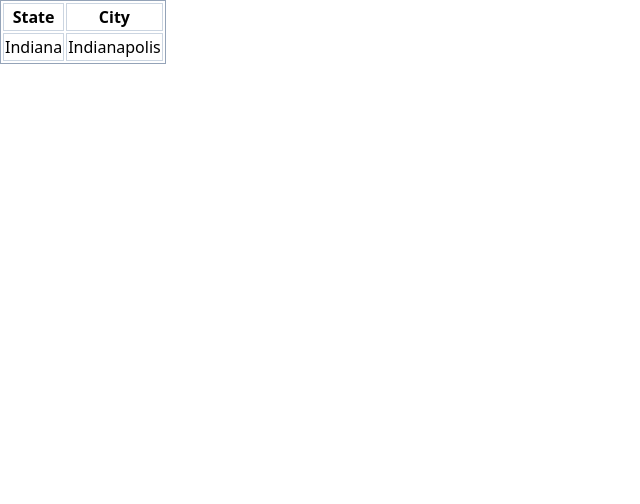
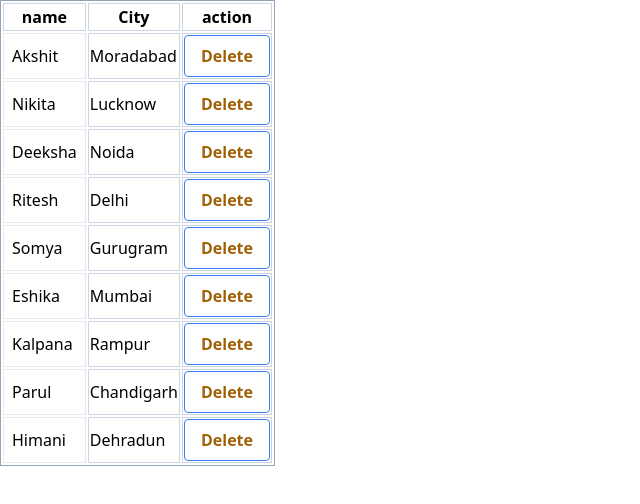
Before and after one commit to mohasaket/todos, a React (Vite) app: page / in a window 1280 px wide. Shown: the top 504 px of the page, without its empty margins (0-640 px from the left). Built offline with nearby package versions, Linux system fonts and the light colour scheme.

Commit message:
deleteItem and create table

```diff
--- a/src/App.tsx
+++ b/src/App.tsx
@@ -1,8 +1,8 @@
-import TableData from "./components/tableData";
+import TableAddressData from "./components/TableAddressData";
 import "./jsons/address";
 
 function App() {
-  return <TableData />;
+  return <TableAddressData />;
 }
 
 export default App;
--- /dev/null
+++ b/src/components/TableAddressData.tsx
@@ -0,0 +1,45 @@
+import { useState } from "react";
+import address, { IAddress } from "../jsons/address";
+
+const TableAddressData = () => {
+  const [addressState, setAddressData] = useState(address);
+  const handelDelete = (data: IAddress) => {
+    setAddressData(addressState.filter((v, id) => id !== data.id));
+  };
+
+  return (
+    <table className="border-separate border border-slate-400 ...">
+      <thead>
+        <tr>
+          <th className="border border-slate-300 ...">name</th>
+          <th className="border border-slate-300 ...">City</th>
+          <th className="border border-slate-300 ...">action</th>
+        </tr>
+      </thead>
+      <tbody>
+        {addressState.map((data, index) => (
+          <tr>
+            <td className="border border-slate -300 p-2 ..." key={index}>
+              {data.name}
+            </td>
+            <td className="border border-slate-300 p-2..." key={index}>
+              {data.city}
+            </td>
+            <td className="border border-slate-300 ...">
+              <button
+                className="bg-transparent hover:bg-yellow-300 text-yellow-700 p-2
+              font-semibold hover:text-white py-2 px-4 border border-blue-500
+               hover:border-transparent rounded"
+                onClick={(e) => handelDelete(data)}
+              >
+                Delete
+              </button>
+            </td>
+          </tr>
+        ))}
+      </tbody>
+    </table>
+  );
+};
+
+export default TableAddressData;
--- a/src/components/tableData.tsx
+++ /dev/null
@@ -1,20 +0,0 @@
-const TableData = () => {
-  return (
-    <table className="border-separate border border-slate-400 ...">
-      <thead>
-        <tr>
-          <th className="border border-slate-300 ...">State</th>
-          <th className="border border-slate-300 ...">City</th>
-        </tr>
-      </thead>
-      <tbody>
-        <tr>
-          <td className="border border-slate-300 ...">Indiana</td>
-          <td className="border border-slate-300 ...">Indianapolis</td>
-        </tr>
-      </tbody>
-    </table>
-  );
-};
-
-export default TableData;
--- a/src/jsons/address.tsx
+++ b/src/jsons/address.tsx
@@ -1,3 +1,8 @@
+export interface IAddress {
+  id: number;
+  name: string;
+  city: string;
+}
 const address = [
   {
     id: 1,
```
